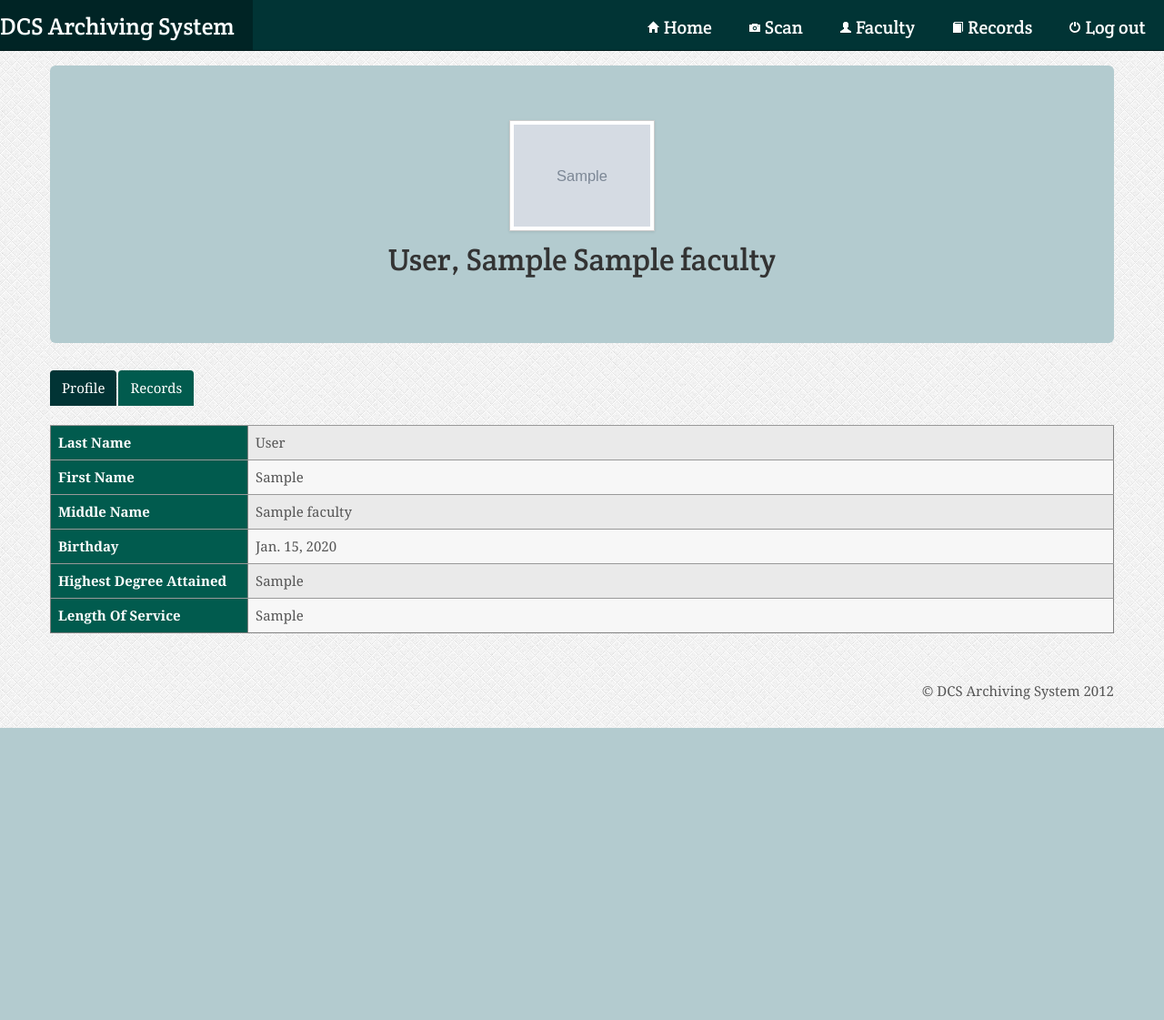
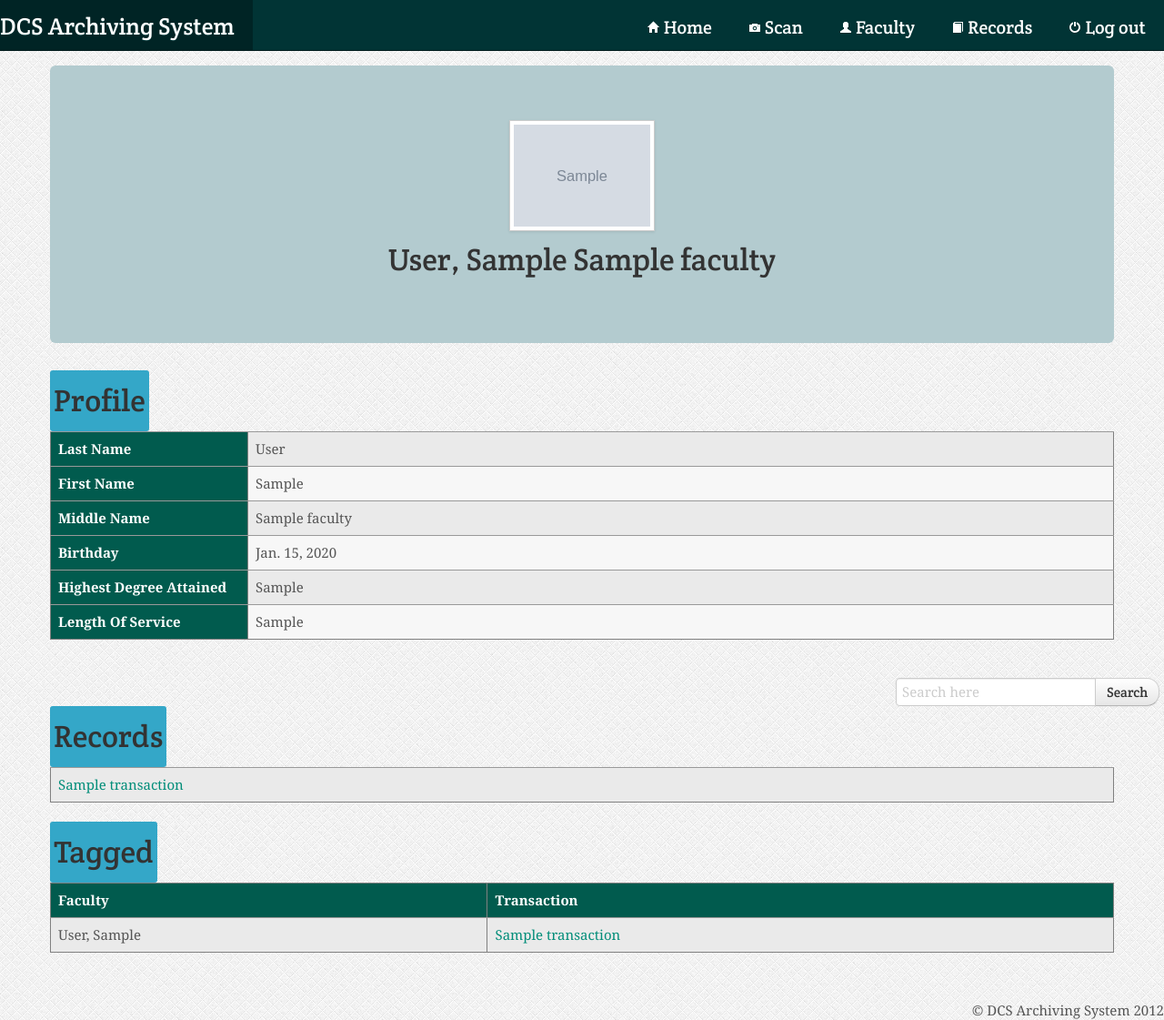
Before and after one commit to mariciabalayan/DCS_Archiving_System2, a Django app: page /users/1/profile/ in a window 1280 px wide. Shown: the whole page at 91% size. Before the commit the page ends 800 px from the top, so only its background shows below. Run offline with Django 3.2, Linux system fonts and the light colour scheme; a user stored in the database is signed in; tables that the repository leaves empty hold one stand-in row (values such as "Sample post"); grey boxes marked "Sample" are stand-in pictures; parts of the project's set-up code (start-up, migrations or seed data) failed here and were passed over; some libraries are stand-ins or nearby versions.

Commit message:
GUI Changes
-Reverted profile page (for search purposes)
-Fixed photoslider

```diff
--- a/DCSArchivingSystem/DCSArchivingSystem/testapp/templates/profile.html
+++ b/DCSArchivingSystem/DCSArchivingSystem/testapp/templates/profile.html
@@ -9,14 +9,9 @@
 	<center><img src="/media/{{ MEDIA_URL }}{{ current_faculty.photo }}" class = "img-polaroid" width = 150px height = 150px/><br>
 	<h2>{{ current_faculty.last_name }}, {{ current_faculty.first_name }} {{ current_faculty.middle_name }}</h2></div>
 
-	<ul class="nav nav-tabs" id="myTab">
-		<li class="active"><a href="#prof">Profile</a></li>
-		<li><a href="#recs">Records</a></li>
-	</ul>
-
-	<div class ="container">
-		<div class="tab-content">
-		  <div class="tab-pane active" id="prof">
+	<form class="form-search" method="get" action="search/">
+	{% csrf_token %}
+	<span class="label label-info"><h2>Profile</h2></span>
 	<table border=1 width=80% align=center class="table table-striped">
 		<tr><th width = 200>Last Name</th><td>{{ current_faculty.last_name }}</td></tr>
 		<tr><th>First Name</th><td>{{ current_faculty.first_name }}</td></tr>
@@ -25,20 +20,16 @@
 		<tr><th>Highest Degree Attained</th><td>{{ current_faculty.highest_degree_attained }}</td></tr>
 		<tr><th>Length Of Service</th><td>{{ current_faculty.length_of_service }}</td></tr>
 	</table>
+	<br>
+
+		<div class="span offset9">
+			<div class="input-append">
+				<input class="form-data" type="text" id="term" name="term" placeholder="Search here"/>
+				<button type="submit" class="btn">Search</button>
+			</div>
 		</div>
 
-		  <div class="tab-pane" id="recs">
-			<form class="form-search" method="get" action="search/">
-			{% csrf_token %}
-			<div class="row">
-				<div class="span offset8">
-					<div class="input-append">
-						<input class="form-data" type="text" id="term" name="term" placeholder="Search here"/>
-						<button type="submit" class="btn"><i class="icon-search"></i> Search</button>
-					</div>
-				</div>
-			</div>
-			</form>
+		<span class="label label-info"><h2>Records</h2></span>
 		<table border=1 width=80% align=center class="table table-striped">
 			{% autopaginate file_list 5 %}
 	        {% for a in file_list %}
@@ -48,17 +39,21 @@
 	        {% endfor %}
 			{% paginate %}
 		</table>
+
+	    <span class="label label-info"><h2>Tagged</h2></span>
+	    <table border=1 width=80% align=center class="table table-striped">
+			{% if tagged_docs %}
+				<thead> <tr> <th>Faculty</th> <th>Transaction</th> </tr> </thead>
+	            {% endif %}
+	            <tbody>
+	            {% for a in tagged_docs %}
+					<tr> <td>{{ a.faculty }}</td> <td><a href="#">{{ a.dokument.transaction }}</a></td> </tr>
+	                {% empty %}
+	                <tr><td>There are no tagged files for this faculty.</a></td></tr>
+	            {% endfor %}
+			</tbody>
+	    </table>
 	</div>
-
-			<script>
-				$('#myTab a').click(function (e) {
-				  e.preventDefault();
-				  $(this).tab('show');
-				});
-			</script>
-		</div>
-	</div>
-
 	{% endblock %}
 
 </html>
```
Also changed, not shown: DCSArchivingSystem/DCSArchivingSystem/testapp/templates/view.html (+4 -5 lines), DCSArchivingSystem/DCSArchivingSystem/testapp/media/files/2013/Desert.jpg (added), DCSArchivingSystem/DCSArchivingSystem/testapp/media/files/2013/Koala.jpg (added), DCSArchivingSystem/DCSArchivingSystem/testapp/media/files/2013/Penguins.jpg (added). Lines whose indentation alone changed are shown as unchanged.
